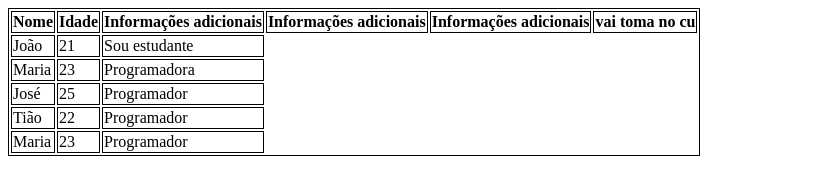
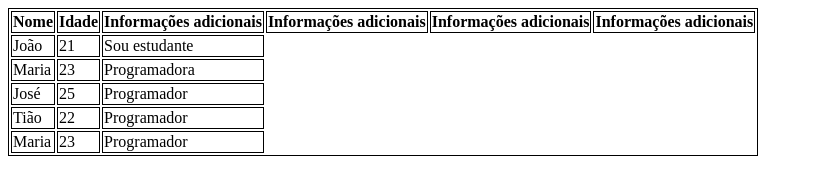
Before and after one commit to MarceloBertoletti/aula-tabela, a plain HTML site: page index.html in a window 1280 px wide. Shown: the whole page, without its empty margins (0-813 px from the left). Drawn offline with Linux system fonts and the light colour scheme.

Commit message:
testando se deu certo

```diff
--- a/index.html
+++ b/index.html
@@ -19,7 +19,7 @@
                 <th>Informações adicionais</th>
                 <th>Informações adicionais</th>
                 <th>Informações adicionais</th>
-                <th>vai toma no cu </th>
+                <th>Informações adicionais</th>
             </tr>
         </thead>
 
```
